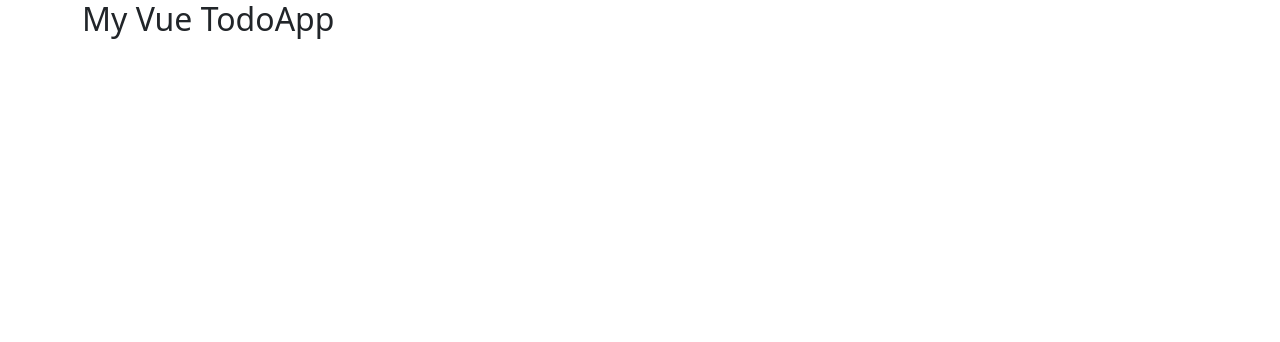
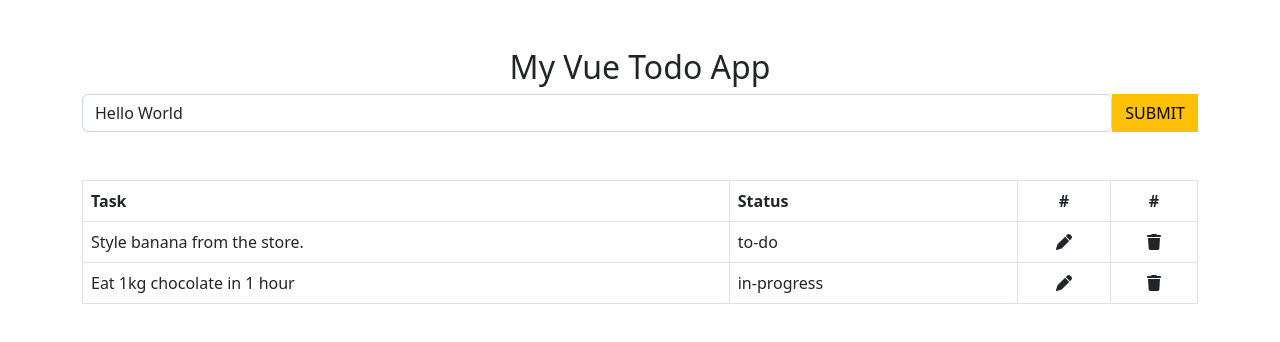
Before and after one commit to donyortech/todo-app, a Vue app: page / in a window 1280 px wide. Shown: the top 342 px of the page. Built offline with nearby package versions, Linux system fonts and the light colour scheme.

Commit message:
I added method

```diff
--- a/package.json
+++ b/package.json
@@ -15,6 +15,7 @@
   "devDependencies": {
     "@babel/core": "^7.12.16",
     "@babel/eslint-parser": "^7.12.16",
+    "@fortawesome/fontawesome-free": "^6.2.0",
     "@vue/cli-plugin-babel": "~5.0.0",
     "@vue/cli-plugin-eslint": "~5.0.0",
     "@vue/cli-service": "~5.0.0",
--- a/src/components/TodoApp.vue
+++ b/src/components/TodoApp.vue
@@ -1,14 +1,75 @@
 <template>
   <div class="container">
-    <h2>My Vue TodoApp</h2>
+    <h2 class="text-center mt-5">My Vue Todo App</h2>
+
+    <!-- Inputs -->
+    <div class="d-flex">
+      <input
+        v-model="task"
+        type="text"
+        placeholder="Enter task"
+        class="form-control"
+      />
+      <button @click="submitTask" class="btn btn-warning rounded-0">
+        SUBMIT
+      </button>
+    </div>
+
+    <!-- Task table -->
+    <table class="table table-bordered mt-5">
+      <thead>
+        <tr>
+          <th scope="col">Task</th>
+          <th scope="col">Status</th>
+          <th scope="col" class="text-center">#</th>
+          <th scope="col" class="text-center">#</th>
+        </tr>
+      </thead>
+      <tbody>
+        <tr v-for="(task, index) in tasks" :key="index">
+          <td>{{ task.name }}</td>
+          <td>{{ task.status }}</td>
+          <td>
+            <div class="text-center">
+              <span class="fa fa-pen"></span>
+            </div>
+          </td>
+          <td>
+            <div class="text-center">
+              <span class="fa fa-trash"></span>
+            </div>
+          </td>
+        </tr>
+      </tbody>
+    </table>
   </div>
 </template>
 
 <script>
 export default {
-  name: "HelloWorld",
+  name: "",
   props: {
     msg: String,
+  },
+  data() {
+    return {
+      task: "Hello World",
+      tasks: [
+        {
+          name: "Style banana from the store.",
+          status: "to-do",
+        },
+        {
+          name: "Eat 1kg chocolate in 1 hour",
+          status: "in-progress",
+        },
+      ],
+    };
+  },
+  methods: {
+    submitTask() {
+      console.log(this.task);
+    },
   },
 };
 </script>
--- a/vue.config.js
+++ b/vue.config.js
@@ -1,4 +1,5 @@
-const { defineConfig } = require('@vue/cli-service')
+const { defineConfig } = require("@vue/cli-service");
 module.exports = defineConfig({
-  transpileDependencies: true
-})
+  transpileDependencies: true,
+  lintOnSave: false,
+});
```
Also changed, not shown: src/main.js (+6 -4 lines), 1 other file (tests, documents, lock files or other folders).
